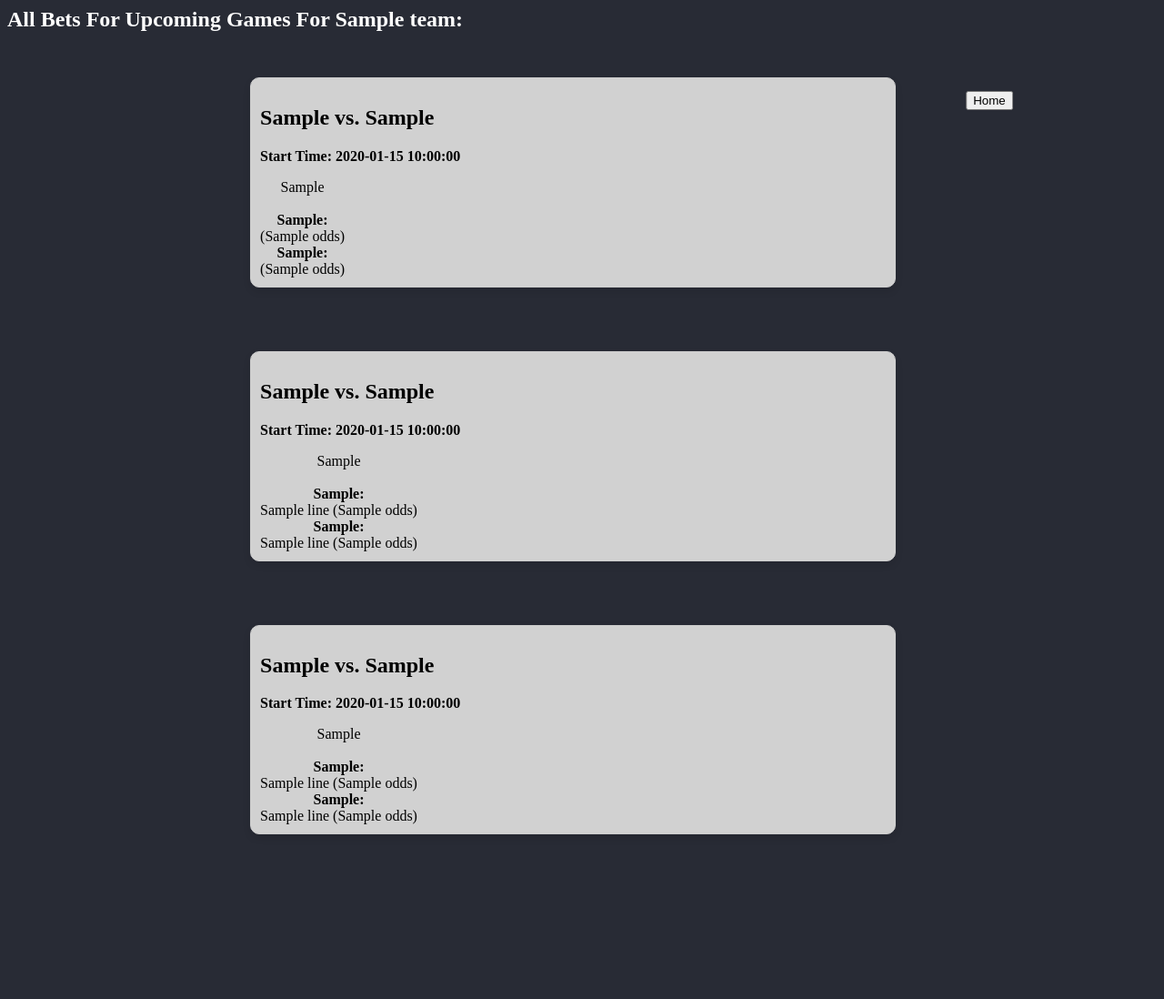
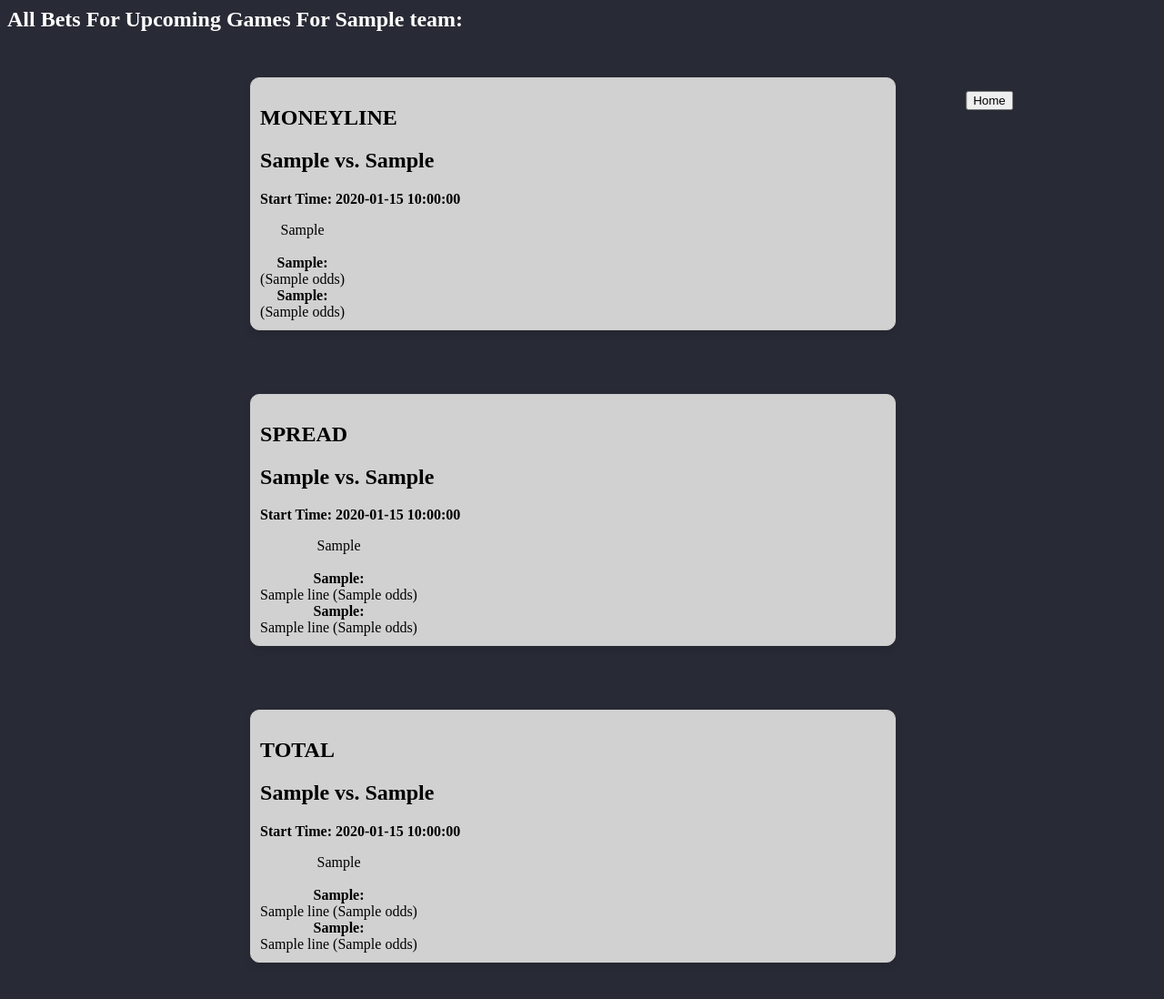
Before and after one commit to conwayn816/Better-Picks, a Flask app: template templates/record.html in a window 1280 px wide. Shown: the top 1098 px of the page at 91% size. Before the commit the page ends 917 px from the top, so only its background shows below. Run offline with Flask 3, Linux system fonts and the light colour scheme; the template is opened without the code that fills it: most values are stand-ins (such as "Sample title", 1, 10 or a date in 2020); parts of the project's set-up code (start-up, migrations or seed data) failed here and were passed over.

Commit message:
Updated record.html
Added back headers for bets

```diff
--- a/templates/record.html
+++ b/templates/record.html
@@ -115,6 +115,7 @@
     {% for game in moneyline %}
     <div class="box">
         <div class="box-title">
+            <h2>MONEYLINE</h2>
             <h2>{{ game['HomeTeam'] }} vs. {{ game['AwayTeam'] }}</h2>
             <p><strong>Start Time: {{game['GameTime']}}</strong></p>
         </div>
@@ -145,6 +146,7 @@
     {% for game in spread %}
     <div class="box">
         <div class="box-title">
+            <h2>SPREAD</h2>
             <h2>{{ game['HomeTeam'] }} vs. {{ game['AwayTeam'] }}</h2>
             <p><strong>Start Time: {{game['GameTime']}}</strong></p>
         </div>
@@ -174,6 +176,7 @@
     {% for game in total %}
     <div class="box">
         <div class="box-title">
+            <h2>TOTAL</h2>
             <h2>{{ game['HomeTeam'] }} vs. {{ game['AwayTeam'] }}</h2>
             <p><strong>Start Time: {{game['GameTime']}}</strong></p>
         </div>
```
